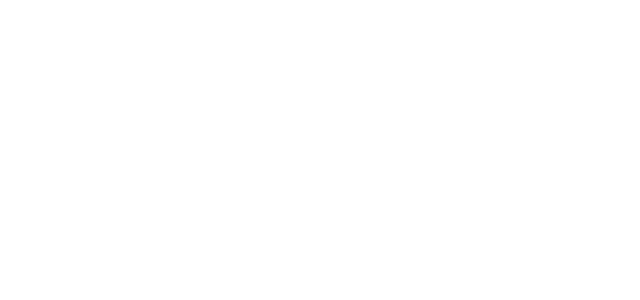
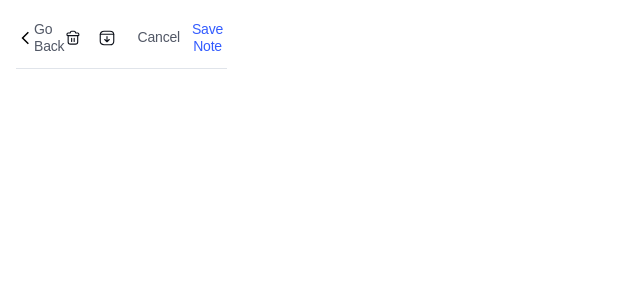
Before and after one commit to RuxCastillo/Full-Stack-Node-App, a React (Vite) app in the folder Frontend/: page / in a window 1280 px wide. Shown: the top 300 px of the page, without its empty margins (0-640 px from the left). Built offline with nearby package versions, Linux system fonts and the light colour scheme.

Commit message:
empezando con la nota la parte principal, y terminando la lista de notas

```diff
--- a/Frontend/src/App.module.css
+++ b/Frontend/src/App.module.css
@@ -1,3 +1,11 @@
 .main {
 	height: 100vh;
 }
+
+@media (min-width: 1024px) {
+	.main {
+		display: grid;
+		grid-template-columns: 19% 20% 41% auto;
+		grid-template-rows: 9% 91%;
+	}
+}
--- a/Frontend/src/App.tsx
+++ b/Frontend/src/App.tsx
@@ -1,13 +1,17 @@
 import BarraDeNavegacionInferior from './components/BarraDeNavegacionInferior/BarraDeNavegacionInferior.tsx';
 import BarraSuperior from './components/BarraSuperior/BarraSuperior.tsx';
 import ListaDeNotas from './components/ListaDeNotas/ListaDeNotas.tsx';
+import Nota from './components/Notas/Notas.tsx';
 import styles from './App.module.css';
 
 function App() {
 	return (
 		<main className={styles.main}>
 			<BarraSuperior />
-			<ListaDeNotas />
+			{
+				//<ListaDeNotas />
+			}
+			<Nota />
 			<BarraDeNavegacionInferior />
 		</main>
 	);
--- a/Frontend/src/components/BarraDeNavegacionInferior/BarraDeNavegacionInferior.module.css
+++ b/Frontend/src/components/BarraDeNavegacionInferior/BarraDeNavegacionInferior.module.css
@@ -7,6 +7,7 @@
 	width: 100%;
 	height: 56px;
 	border-top: 1px solid var(--neutral-200);
+	background-color: var(--neutral-0);
 }
 
 .div {
--- a/Frontend/src/components/BarraSuperior/BarraSuperior.module.css
+++ b/Frontend/src/components/BarraSuperior/BarraSuperior.module.css
@@ -4,6 +4,10 @@
 	align-items: center;
 	padding: 0.75rem 1rem;
 	background-color: var(--neutral-100);
+	position: sticky;
+	top: 0;
+	width: 100%;
+	z-index: 10;
 }
 
 @media (min-width: 640px) {
--- a/Frontend/src/components/ListaDeNotas/ListaDeNotas.module.css
+++ b/Frontend/src/components/ListaDeNotas/ListaDeNotas.module.css
@@ -0,0 +1,94 @@
+.section {
+	padding: var(--spacing-250) var(--spacing-200);
+	overflow: auto;
+	padding-bottom: 84px;
+	position: relative;
+}
+
+.h1 {
+	margin-bottom: 1rem;
+}
+
+.button {
+	width: 100%;
+	border: none;
+	background-color: var(--blue-500);
+	color: white;
+	padding: 12px 16px;
+	border-radius: var(--radius-8);
+	display: none;
+	margin-bottom: 1rem;
+}
+
+.nota {
+	padding: 8px;
+	border-bottom: 1px solid var(--neutral-200);
+}
+
+.nota__titulo {
+	margin-bottom: 12px;
+	font-weight: bold;
+}
+
+.nota__tags {
+	margin-bottom: 12px;
+}
+
+.tag {
+	background-color: var(--neutral-200);
+	padding: 2px 6px;
+	margin-right: 4px;
+	border-radius: var(--radius-4);
+}
+
+.fecha {
+	color: var(--neutral-700);
+}
+
+.circulo {
+	background-color: var(--blue-500);
+	position: fixed;
+	bottom: 72px;
+	right: 16px;
+	height: 3rem;
+	width: 3rem;
+	border-radius: var(--radius-full);
+	display: flex;
+	align-items: center;
+	justify-content: center;
+}
+
+.plus {
+	height: 32px;
+	width: 32px;
+	filter: invert(100%) brightness(100%);
+}
+
+@media (min-width: 640px) {
+	.section {
+		padding: var(--spacing-300) var(--spacing-400);
+	}
+	.circulo {
+		height: 4rem;
+		width: 4rem;
+		right: 35px;
+		bottom: 100px;
+	}
+}
+
+@media (min-width: 1024px) {
+	.section {
+		grid-column: 2/3;
+		grid-row: 2/3;
+		padding: 20px 16px 37px 32px;
+	}
+	.h1 {
+		display: none;
+	}
+	.button {
+		display: block;
+	}
+	.circulo {
+		display: none;
+	}
+}
--- a/Frontend/src/components/ListaDeNotas/ListaDeNotas.tsx
+++ b/Frontend/src/components/ListaDeNotas/ListaDeNotas.tsx
@@ -1,5 +1,96 @@
 import styles from './ListaDeNotas.module.css';
+import plus from '../../assets/images/icon-plus.svg';
 
 export default function ListaDeNotas(): React.ReactElement {
-	return <div></div>;
+	return (
+		<section className={styles.section}>
+			<h1 className={`${styles.h1} text-preset-1`}>All Notes</h1>
+			<button className={`${styles.button} text-preset-4`}>
+				+ Create New Note
+			</button>
+			<div className={styles.nota}>
+				<p className={`${styles.nota__titulo} text-preset-3`}>
+					React Performance Optimization
+				</p>
+				<div className={`${styles.nota__tags} text-preset-6`}>
+					<span className={styles.tag}>Dev</span>
+					<span className={styles.tag}>React</span>
+				</div>
+				<span className={`${styles.fecha} text-preset-6`}>29 Oct 2024</span>
+			</div>
+			<div className={styles.nota}>
+				<p className={`${styles.nota__titulo} text-preset-3`}>
+					React Performance Optimization
+				</p>
+				<div className={`${styles.nota__tags} text-preset-6`}>
+					<span className={styles.tag}>Dev</span>
+					<span className={styles.tag}>React</span>
+				</div>
+				<span className={`${styles.fecha} text-preset-6`}>29 Oct 2024</span>
+			</div>
+			<div className={styles.nota}>
+				<p className={`${styles.nota__titulo} text-preset-3`}>
+					React Performance Optimization
+				</p>
+				<div className={`${styles.nota__tags} text-preset-6`}>
+					<span className={styles.tag}>Dev</span>
+					<span className={styles.tag}>React</span>
+				</div>
+				<span className={`${styles.fecha} text-preset-6`}>29 Oct 2024</span>
+			</div>
+			<div className={styles.nota}>
+				<p className={`${styles.nota__titulo} text-preset-3`}>
+					React Performance Optimization
+				</p>
+				<div className={`${styles.nota__tags} text-preset-6`}>
+					<span className={styles.tag}>Dev</span>
+					<span className={styles.tag}>React</span>
+				</div>
+				<span className={`${styles.fecha} text-preset-6`}>29 Oct 2024</span>
+			</div>
+			<div className={styles.nota}>
+				<p className={`${styles.nota__titulo} text-preset-3`}>
+					React Performance Optimization
+				</p>
+				<div className={`${styles.nota__tags} text-preset-6`}>
+					<span className={styles.tag}>Dev</span>
+					<span className={styles.tag}>React</span>
+				</div>
+				<span className={`${styles.fecha} text-preset-6`}>29 Oct 2024</span>
+			</div>
+			<div className={styles.nota}>
+				<p className={`${styles.nota__titulo} text-preset-3`}>
+					React Performance Optimization
+				</p>
+				<div className={`${styles.nota__tags} text-preset-6`}>
+					<span className={styles.tag}>Dev</span>
+					<span className={styles.tag}>React</span>
+				</div>
+				<span className={`${styles.fecha} text-preset-6`}>29 Oct 2024</span>
+			</div>
+			<div className={styles.nota}>
+				<p className={`${styles.nota__titulo} text-preset-3`}>
+					React Performance Optimization
+				</p>
+				<div className={`${styles.nota__tags} text-preset-6`}>
+					<span className={styles.tag}>Dev</span>
+					<span className={styles.tag}>React</span>
+				</div>
+				<span className={`${styles.fecha} text-preset-6`}>29 Oct 2024</span>
+			</div>
+			<div className={styles.nota}>
+				<p className={`${styles.nota__titulo} text-preset-3`}>
+					React Performance Optimization
+				</p>
+				<div className={`${styles.nota__tags} text-preset-6`}>
+					<span className={styles.tag}>Dev</span>
+					<span className={styles.tag}>React</span>
+				</div>
+				<span className={`${styles.fecha} text-preset-6`}>29 Oct 2024</span>
+			</div>
+			<div className={styles.circulo}>
+				<img className={styles.plus} src={plus} alt="" />
+			</div>
+		</section>
+	);
 }
--- /dev/null
+++ b/Frontend/src/components/Notas/Notas.module.css
@@ -0,0 +1,39 @@
+.nota {
+	padding: 20px 16px;
+}
+
+.nav {
+	display: flex;
+	align-items: center;
+	padding-bottom: 12px;
+	border-bottom: 1px solid var(--neutral-200);
+}
+
+.arrowLeft {
+	height: 18px;
+	width: 18px;
+}
+
+.goBack {
+	color: var(--neutral-600);
+	margin-right: auto;
+}
+
+.icon {
+	height: 18px;
+	width: 18px;
+	margin-right: 16px;
+}
+
+.nav__button {
+	background-color: transparent;
+	border: none;
+}
+
+.cancel {
+	color: var(--neutral-600);
+}
+
+.save {
+	color: var(--blue-500);
+}
--- /dev/null
+++ b/Frontend/src/components/Notas/Notas.tsx
@@ -0,0 +1,27 @@
+import styles from './Notas.module.css';
+import arrowLeft from '../../assets/images/icon-arrow-left.svg';
+import deleteIcon from '../../assets/images/icon-delete.svg';
+import archive from '../../assets/images/icon-archive.svg';
+
+export default function Notas() {
+	return (
+		<section className={styles.nota}>
+			<nav className={styles.nav}>
+				<img src={arrowLeft} alt="go back" className={styles.arrowLeft} />
+				<span className={`${styles.goBack} text-preset-5`}>Go Back</span>
+				<img src={deleteIcon} alt="delete note" className={styles.icon} />
+				<img src={archive} alt="archive note" className={styles.icon} />
+				<button
+					className={`${styles.nav__button} ${styles.cancel} text-preset-5`}
+				>
+					Cancel
+				</button>
+				<button
+					className={`${styles.nav__button} ${styles.save} text-preset-5`}
+				>
+					Save Note
+				</button>
+			</nav>
+		</section>
+	);
+}
--- a/Frontend/src/css/fonts.css
+++ b/Frontend/src/css/fonts.css
@@ -1,5 +1,5 @@
 :root {
-	--font-family: 'sans-serif';
+	--font-family: sans-serif;
 }
 
 .text-preset-1 {
--- a/Frontend/src/main.tsx
+++ b/Frontend/src/main.tsx
@@ -6,6 +6,7 @@ import './css/reset.css';
 import './css/variables.css';
 import './css/fonts.css';
 import './css/base.css';
+import './css/spacing.css';
 
 createRoot(document.getElementById('root')!).render(
 	<StrictMode>
```
